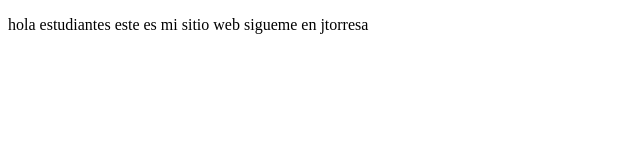
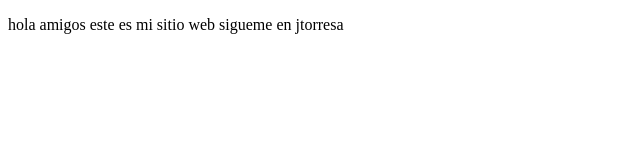
Before and after one commit to jheffertorres/proyectodemocursoprework, a plain HTML site: page index.html in a window 1280 px wide. Shown: the full height of the page, 0-640 px from the left. Drawn offline with Linux system fonts and the light colour scheme.

```diff
--- a/index.html
+++ b/index.html
@@ -8,6 +8,6 @@
     </title>
 </head>
 <body>
-    <p>hola estudiantes este es mi sitio web sigueme en jtorresa</p>
+    <p>hola amigos este es mi sitio web sigueme en jtorresa</p>
 </body>
 </html>
```
